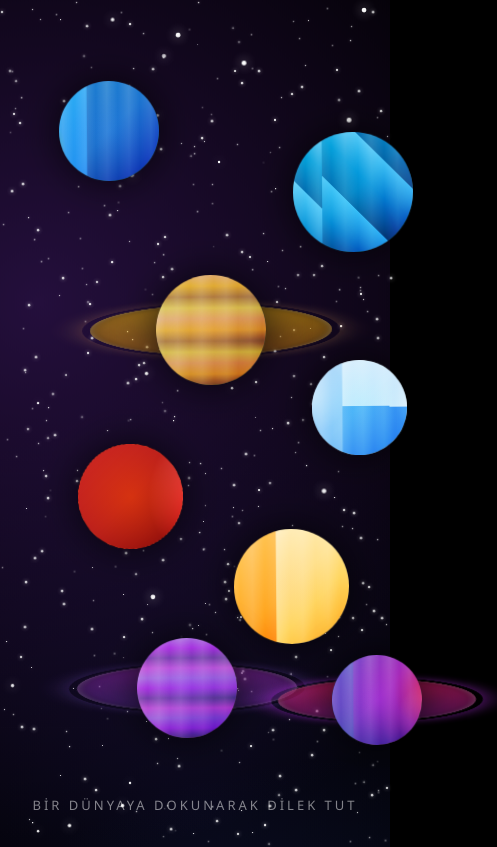
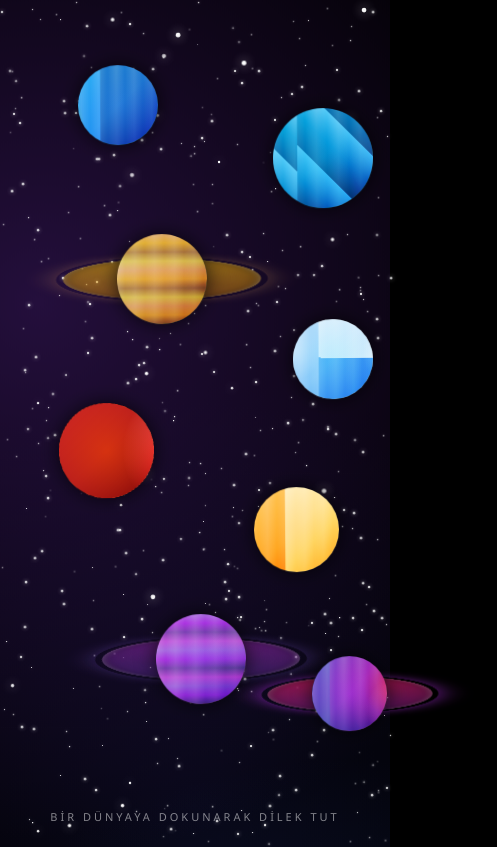
Before and after one commit to techlunasoftware/kuyrukluyildiz, a plain HTML site: page index.html in a window 390 px wide. Shown: the top 847 px of the page, 497 px wide, since content can reach past the window. Drawn offline with Linux system fonts and the light colour scheme.

Commit message:
Add files via upload

```diff
--- a/index.html
+++ b/index.html
@@ -3,7 +3,7 @@
 <head>
     <meta charset="UTF-8">
     <meta name="viewport" content="width=device-width, initial-scale=1.0, maximum-scale=1.0, user-scalable=no">
-    <title>TechLuna Kuyruklu Yıldızı</title>
+    <title>Living Planets</title>
     <style>
         body, html {
             margin: 0; padding: 0; width: 100%; height: 100%;
@@ -151,6 +151,22 @@
             color: rgba(255,255,255,0.5); pointer-events: none;
             letter-spacing: 3px; font-size: 13px; text-transform: uppercase;
         }
+
+        @media (max-width: 768px) {
+            .planet-wrapper {
+                animation-duration: 12s;
+            }
+            .planet-body {
+                box-shadow: 0 0 20px rgba(0,0,0,0.8);
+            }
+            .wish-text {
+                font-size: 16px;
+            }
+            .hint {
+                font-size: 11px;
+                bottom: 20px;
+            }
+        }
     </style>
 </head>
 <body>
@@ -187,14 +203,14 @@
 
         const isMobile = window.innerWidth < 768;
         const positions = isMobile ? [
-            {x: 15, y: 12, size: 100},
-            {x: 75, y: 18, size: 120},
-            {x: 40, y: 35, size: 110},
-            {x: 80, y: 45, size: 95},
-            {x: 20, y: 55, size: 105},
-            {x: 60, y: 65, size: 115},
-            {x: 35, y: 78, size: 100},
-            {x: 85, y: 80, size: 90}
+            {x: 20, y: 10, size: 80},
+            {x: 70, y: 15, size: 100},
+            {x: 30, y: 30, size: 90},
+            {x: 75, y: 40, size: 80},
+            {x: 15, y: 50, size: 95},
+            {x: 65, y: 60, size: 85},
+            {x: 40, y: 75, size: 90},
+            {x: 80, y: 80, size: 75}
         ] : [
             {x: 8,  y: 15, size: 140},
             {x: 28, y: 12, size: 160},
@@ -249,6 +265,7 @@
             atmosphere.className = 'layer-atmosphere';
             atmosphere.style.setProperty('--glow', type.glow);
             body.appendChild(atmosphere);
+
             wrapper.appendChild(body);
 
             if (type.hasRing) {
@@ -338,6 +355,7 @@
         }
 
         function r(min, max) { return Math.floor(Math.random() * (max - min + 1)) + min; }
+
         const wishes = [
             "2026 sana sağlık, huzur ve bol şans getirsin.",
             "Yeni yılda hayallerin gerçek olsun.",
@@ -445,8 +463,8 @@
         ];
 
         function makeWish(e) {
-            const x = e.clientX;
-            const y = e.clientY;
+            const x = e.clientX || e.touches[0].clientX;
+            const y = e.clientY || e.touches[0].clientY;
 
             const angle = Math.random() * Math.PI * 2;
             const dist = 900 + Math.random() * 300;
```
